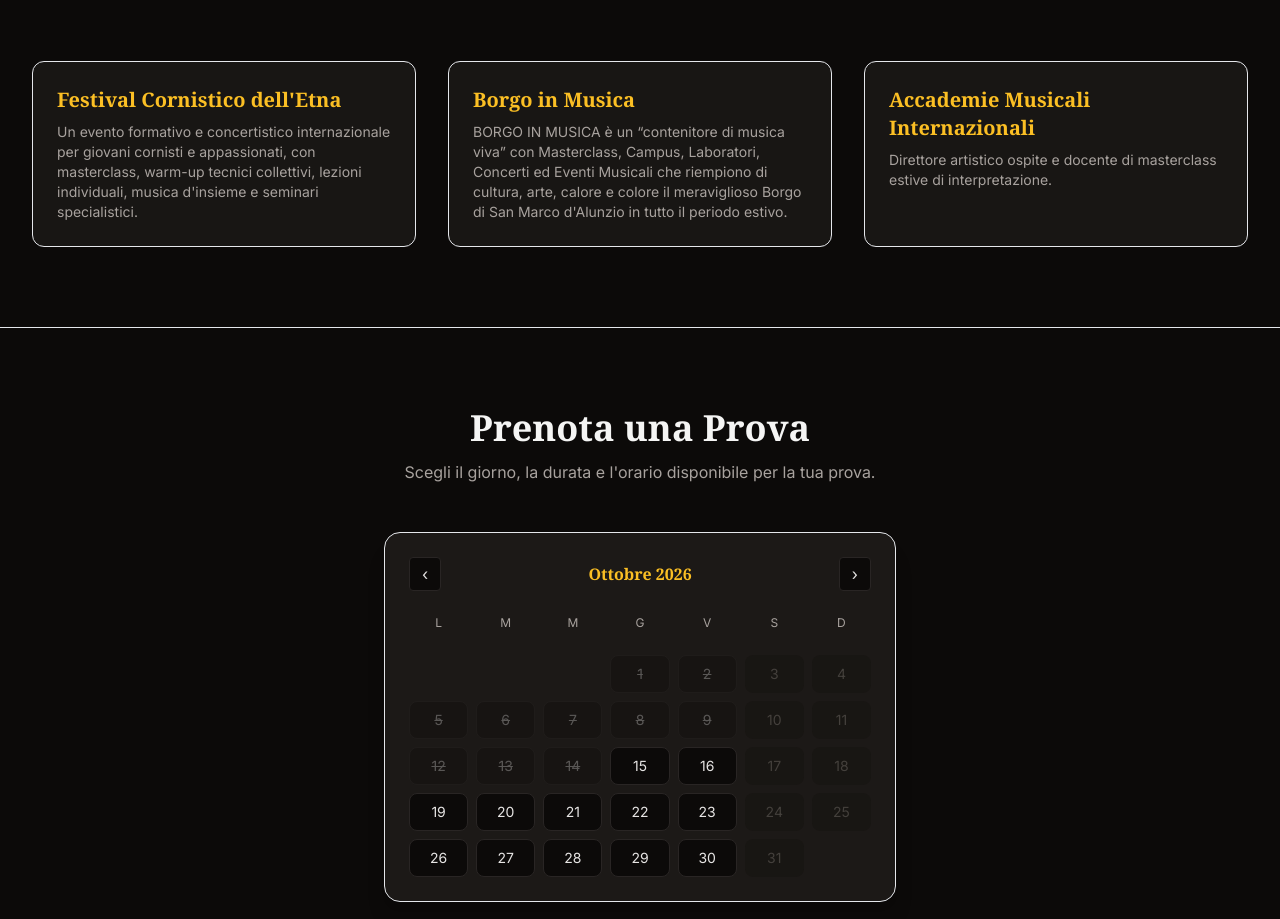
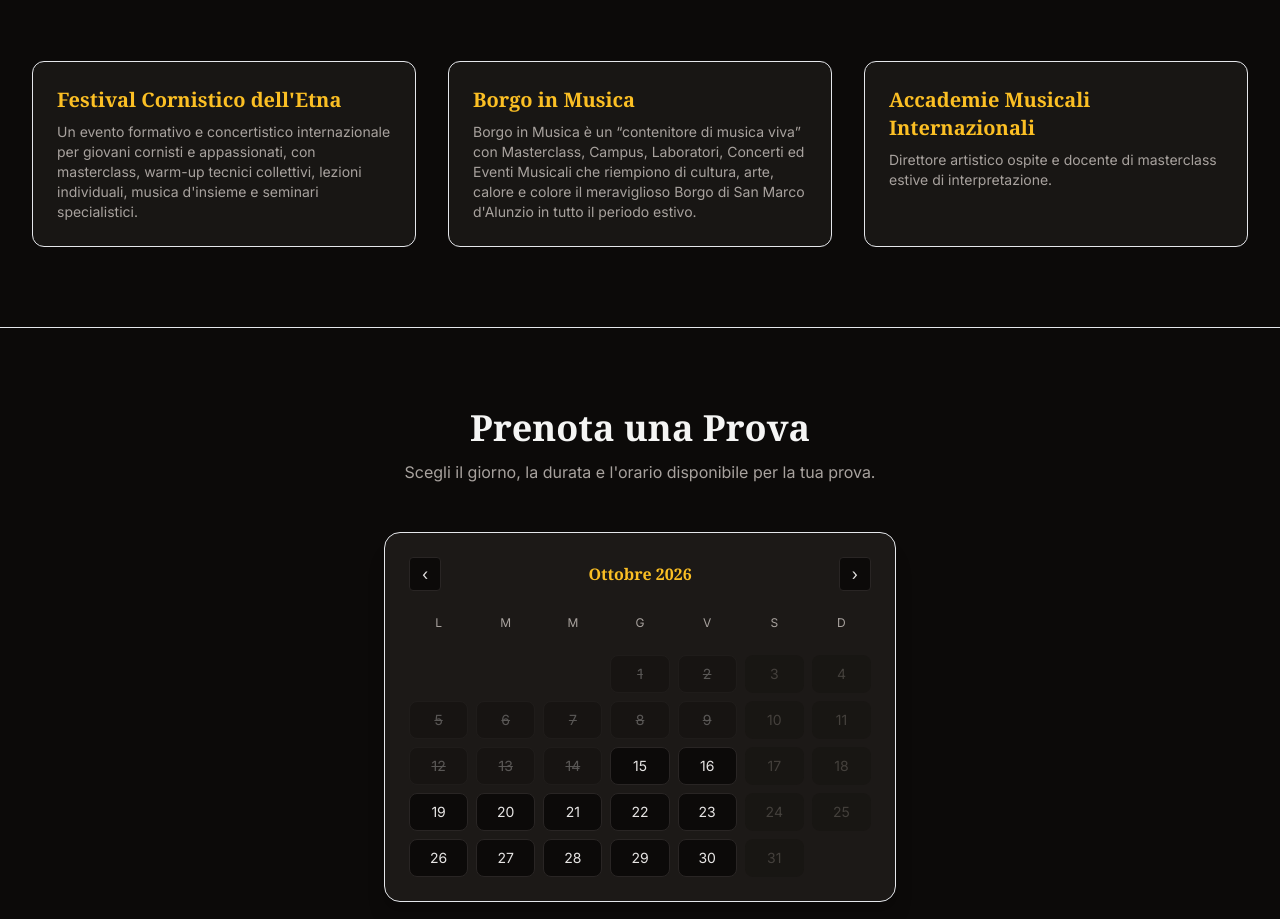
Before and after one commit to alessianotaro/pianista, a website: page index.html in a window 1280 px wide. Shown: the part 2590-3509 px from the top of the page. Drawn offline with nearby package versions, Linux system fonts and the light colour scheme; no server answers; a web font is replaced by a local one.

Commit message:
Update index.html

```diff
--- a/index.html
+++ b/index.html
@@ -160,7 +160,7 @@
                     </div>
                     <div class="bg-stone-900/80 border gold-border p-6 rounded-xl hover:border-amber-500 transition">
                         <h3 class="text-xl font-serif font-semibold text-amber-400 mb-2">Borgo in Musica</h3>
-                        <p class="text-stone-400 text-sm">BORGO IN MUSICA è un “contenitore di musica viva” con Masterclass, Campus, Laboratori, Concerti ed Eventi Musicali che riempiono di cultura, arte, calore e colore il meraviglioso Borgo di San Marco d'Alunzio in tutto il periodo estivo.</p>
+                        <p class="text-stone-400 text-sm">Borgo in Musica è un “contenitore di musica viva” con Masterclass, Campus, Laboratori, Concerti ed Eventi Musicali che riempiono di cultura, arte, calore e colore il meraviglioso Borgo di San Marco d'Alunzio in tutto il periodo estivo.</p>
                     </div>
                     <div class="bg-stone-900/80 border gold-border p-6 rounded-xl hover:border-amber-500 transition">
                         <h3 class="text-xl font-serif font-semibold text-amber-400 mb-2">Accademie Musicali Internazionali</h3>
```
